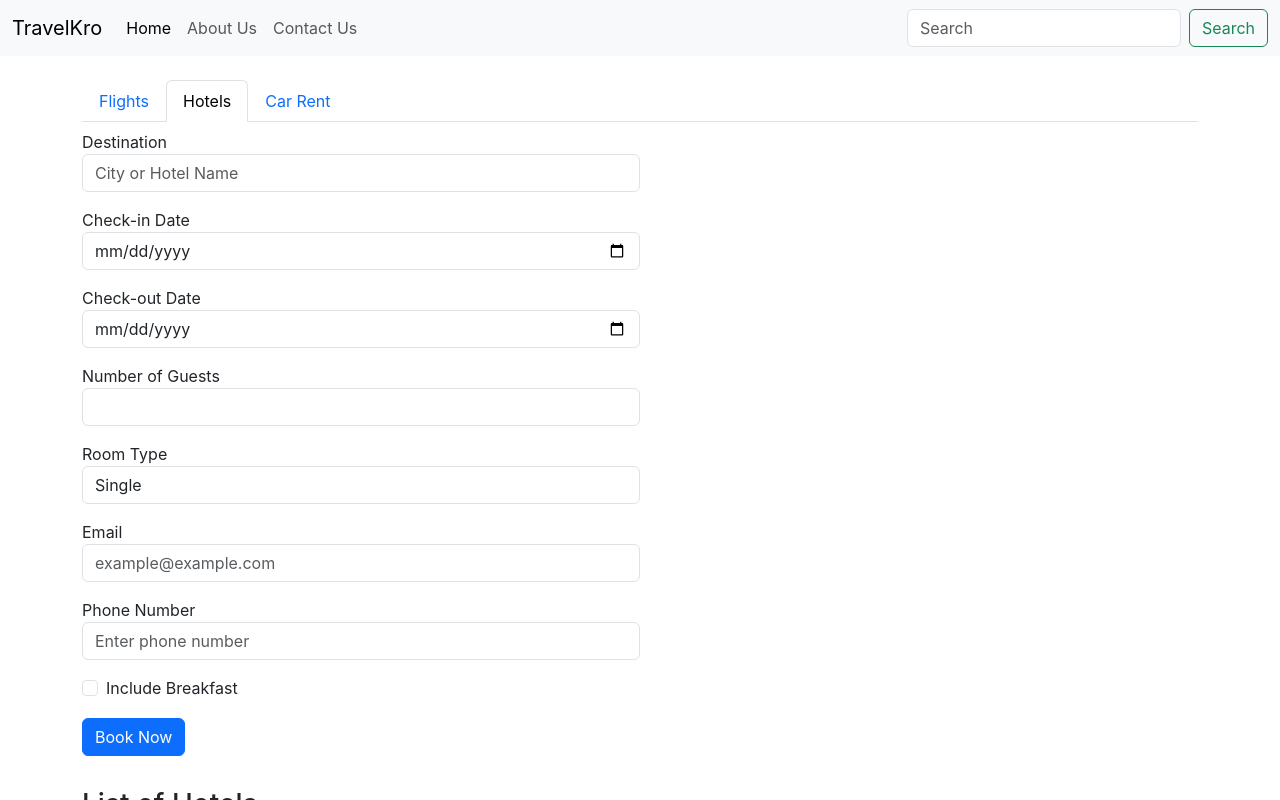
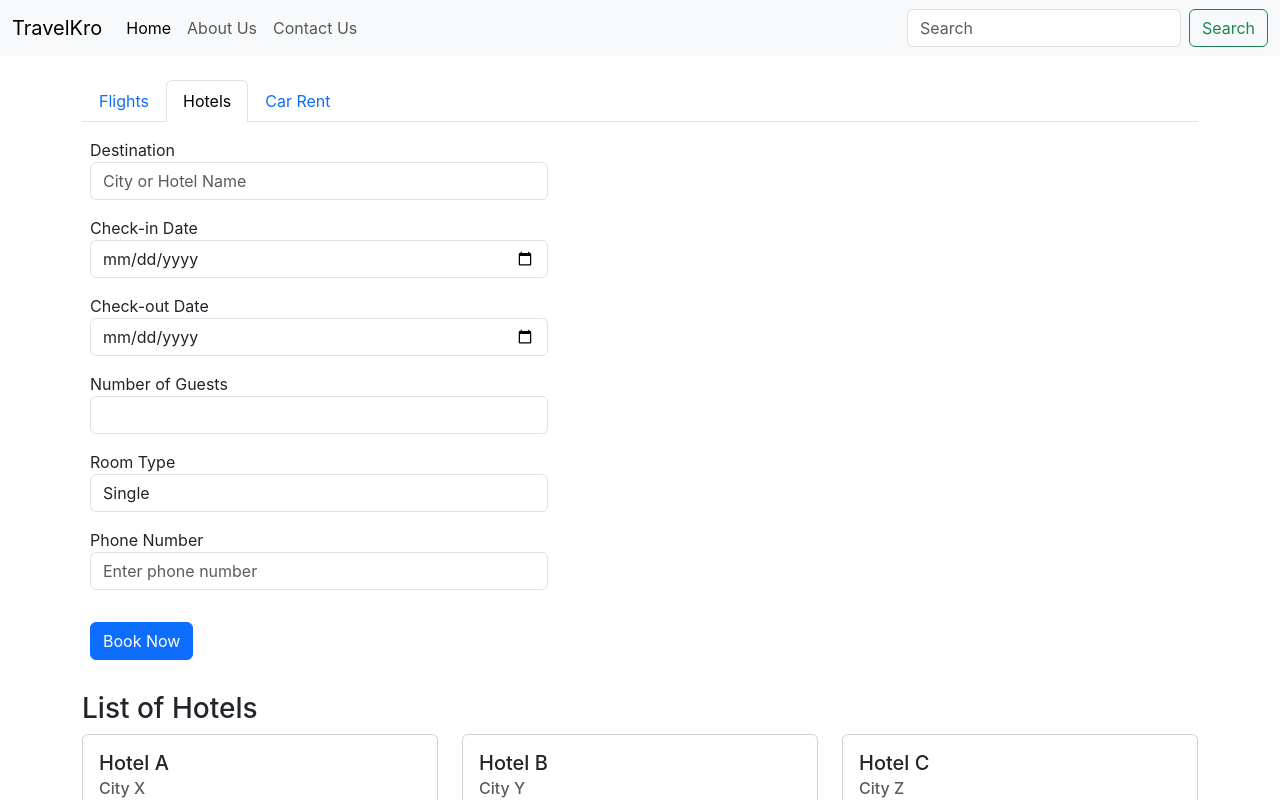
Before and after one commit to jagdtri2003/my-app, a React (Create React App) app: page / in a window 1280 px wide. Both pictures are taken after a click on the tab "Hotels". Shown: the top 800 px of the page. Built offline with nearby package versions, Linux system fonts and the light colour scheme.

Commit message:
modified:   src/components/Hotel.js

```diff
--- a/src/components/Flights.js
+++ b/src/components/Flights.js
@@ -5,27 +5,27 @@ export default function Flights() {
     <div className='container'>
         <form>
             <div class="form-row">
-                <div class="col-md-6 mb-3">
+                <div class="col-md-5 mb-3">
                     <label for="inputFrom">From</label>
                     <input type="text" class="form-control" id="inputFrom" placeholder="Departure City" required/>
                 </div>
-                <div class="col-md-6 mb-3">
+                <div class="col-md-5 mb-3">
                     <label for="inputTo">To</label>
                     <input type="text" class="form-control" id="inputTo" placeholder="Destination City" required/>
                 </div>
             </div>
             <div class="form-row">
-                <div class="col-md-6 mb-3">
+                <div class="col-md-5 mb-3">
                     <label for="inputDepartureDate">Departure Date</label>
                     <input type="date" class="form-control" id="inputDepartureDate" required/>
                 </div>
             </div>
             <div class="form-row">
-                <div class="col-md-6 mb-3">
+                <div class="col-md-5 mb-3">
                     <label for="inputPassengerCount">Number of Passengers</label>
                     <input type="number" class="form-control" id="inputPassengerCount" min="1" required/>
                 </div>
-                <div class="col-md-6 mb-3">
+                <div class="col-md-5 mb-3">
                     <label for="inputCabinClass">Cabin Class</label>
                     <select class="form-control" id="inputCabinClass" required>
                         <option value="economy">Economy</option>
--- a/src/components/Hotel.js
+++ b/src/components/Hotel.js
@@ -1,4 +1,5 @@
 import React,{useState} from 'react'
+
 
 const handleSubmit = () => {
     console.log('Form submitted!')
@@ -29,7 +30,7 @@ const hotels = [
   // Add more hotel objects as needed
 ];
 
-const HotelCard = ({ hotel }) => {
+const HotelCard = ({ hotel,onBookNow }) => {
     return (
       <div className="card mb-3">
         <div className="card-body">
@@ -37,7 +38,7 @@ const HotelCard = ({ hotel }) => {
           <h6 className="card-subtitle mb-2 text-muted">{hotel.location}</h6>
           <p className="card-text">{hotel.description}</p>
           <p className="card-text">Price: {hotel.price}</p>
-          <button className="btn btn-primary">Book Now</button>
+          <button className="btn btn-primary" onClick={() => onBookNow(hotel)}>Book Now</button>
         </div>
       </div>
     );
@@ -48,21 +49,26 @@ const HotelCard = ({ hotel }) => {
 
 export default function Hotel() {
 
-
-const handleSearchChange = (event) => {
-    setSearchQuery(event.target.value);
-};
-
     const [searchQuery, setSearchQuery] = useState('');
+    const [selectedHotel, setSelectedHotel] = useState(null);
 
     const filteredHotels = hotels.filter((hotel) =>
       hotel.name.toLowerCase().includes(searchQuery.toLowerCase())
     );
+
+    const handleSearchChange = (event) => {
+      setSearchQuery(event.target.value);
+      setSelectedHotel(null); // Reset selectedHotel when the user searches again
+    };
+
+    const handleBookNow = (hotel) => {
+      setSelectedHotel(hotel);
+    };
   return (
     <>
-    <form onSubmit={handleSubmit}>
+    <form onSubmit={handleSubmit} className="my-3 mx-2">
     <div className="form-row">
-      <div className="col-md-6 mb-3">
+      <div className="col-md-5 mb-3">
         <label htmlFor="inputDestination">Destination</label>
         <input
           type="text"
@@ -74,7 +80,7 @@ const handleSearchChange = (event) => {
           required
         />
       </div>
-      <div className="col-md-6 mb-3">
+      <div className="col-md-5 mb-3">
         <label htmlFor="inputCheckInDate">Check-in Date</label>
         <input
           type="date"
@@ -85,7 +91,7 @@ const handleSearchChange = (event) => {
       </div>
     </div>
     <div className="form-row">
-      <div className="col-md-6 mb-3">
+      <div className="col-md-5 mb-3">
         <label htmlFor="inputCheckOutDate">Check-out Date</label>
         <input
           type="date"
@@ -94,7 +100,7 @@ const handleSearchChange = (event) => {
           required
         />
       </div>
-      <div className="col-md-6 mb-3">
+      <div className="col-md-5 mb-3">
         <label htmlFor="inputGuestCount">Number of Guests</label>
         <input
           type="number"
@@ -106,7 +112,7 @@ const handleSearchChange = (event) => {
       </div>
     </div>
     <div className="form-row">
-      <div className="col-md-6 mb-3">
+      <div className="col-md-5 mb-3">
         <label htmlFor="inputRoomType">Room Type</label>
         <select
           className="form-control"
@@ -120,18 +126,8 @@ const handleSearchChange = (event) => {
         </select>
       </div>
     </div>
-    <div className="form-row">
-      <div className="col-md-6 mb-3">
-        <label htmlFor="inputEmail">Email</label>
-        <input
-          type="email"
-          className="form-control"
-          id="inputEmail"
-          placeholder="example@example.com"
-          required
-        />
-      </div>
-      <div className="col-md-6 mb-3">
+    <div className="form-col">
+      <div className="col-md-5 mb-3">
         <label htmlFor="inputPhone">Phone Number</label>
         <input
           type="tel"
@@ -140,18 +136,6 @@ const handleSearchChange = (event) => {
           placeholder="Enter phone number"
           required
         />
-      </div>
-    </div>
-    <div className="form-group">
-      <div className="form-check">
-        <input
-          className="form-check-input"
-          type="checkbox"
-          id="inputBreakfast"
-        />
-        <label className="form-check-label" htmlFor="inputBreakfast">
-          Include Breakfast
-        </label>
       </div>
     </div>
     <button type="submit" className="btn btn-primary my-3">
```
